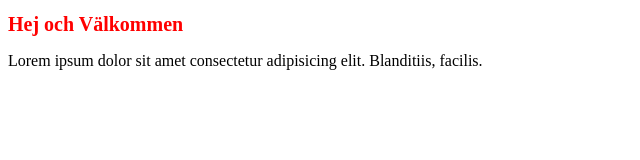
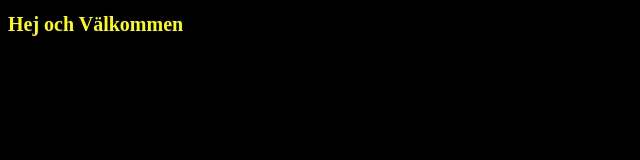
Before and after one commit to wlhlmkhl/siri-och-wille, a plain HTML site: page index.html in a window 1280 px wide. Shown: the whole page, without its empty margins (0-640 px from the left). Drawn offline with Linux system fonts and the light colour scheme.

Commit message:
added background color and changed h1 color

```diff
--- a/style.css
+++ b/style.css
@@ -1,4 +1,8 @@
-h1{
-    color: red;
-    font-size: 20px;
+body {
+  background-color: black;
 }
+
+h1 {
+  color: yellow;
+  font-size: 20px;
+}
```
